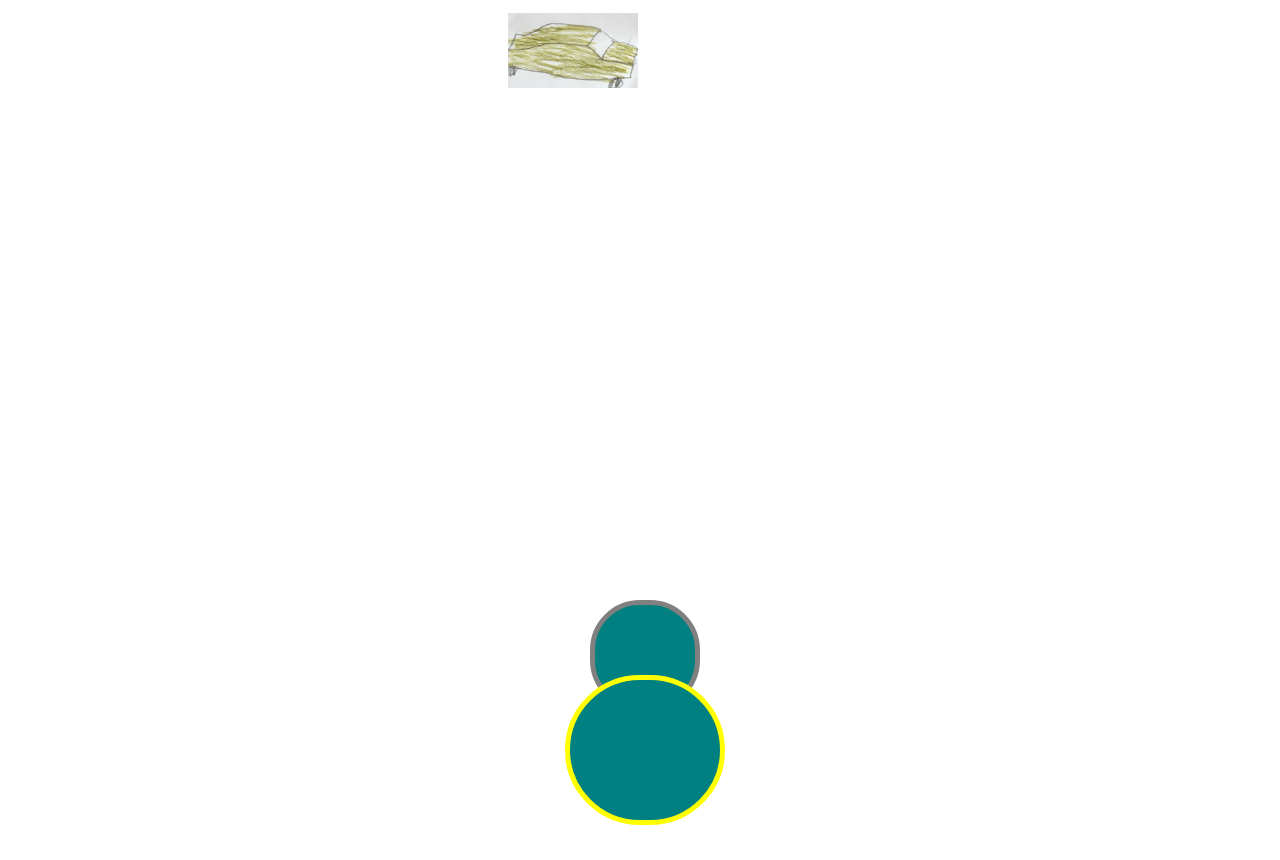
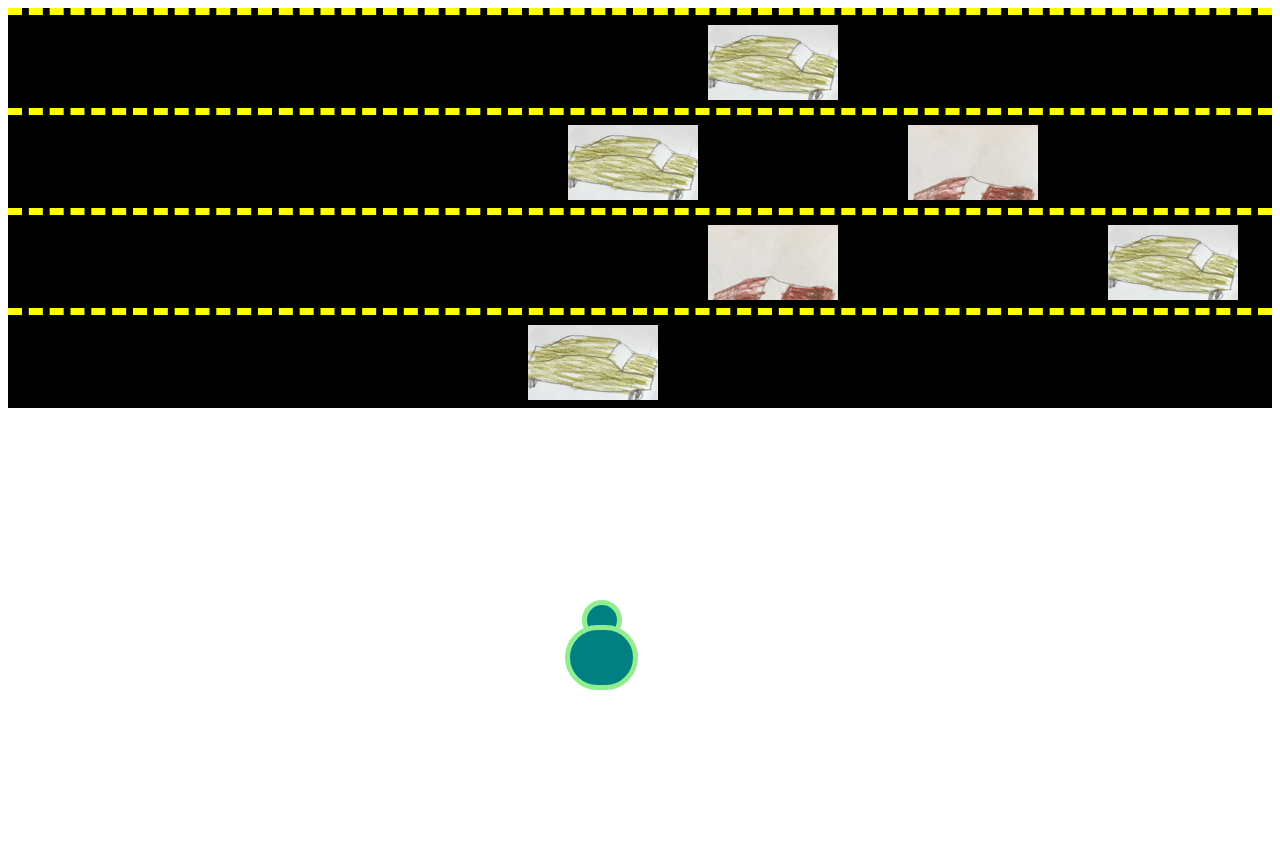
Before and after one commit to jemircal/risky-ribbit-road, a website: page index.html in a window 1280 px wide. After the commit the page ends 800 px from the top, so only its background shows below. Drawn offline with Linux system fonts and the light colour scheme.

Commit message:
Caleb and Mr. Fart made a lane

```diff
--- a/index.html
+++ b/index.html
@@ -19,17 +19,38 @@
   </head>
 
   <body>
-    <a-car pic="cars/car1.jpg">
-    </a-car>
+    <a-lane>
+      <a-car pic="cars/car2.jpg" space="200px">
+      </a-car>
+    </a-lane>
 
-    <a-car pic="cars/car2.jpg">
-    </a-car>
+    <a-lane>
+      <a-car pic="cars/car1.jpg" space="400px">
+      </a-car>
+
+      <a-car pic="cars/car2.jpg" space="60px">
+      </a-car>
+    </a-lane>
+
+    <a-lane>
+      <a-car pic="cars/car2.jpg" space="600px">
+      </a-car>
+
+      <a-car pic="cars/car1.jpg" space="200px">
+      </a-car>
+    </a-lane>
+
+    <a-lane>
+      <a-car pic="cars/car2.jpg" space="20px">
+      </a-car>
+    </a-lane>
 
     <div class="frog" the-frog>
       <div class="frog__head"></div>
       <div class="frog__body"></div>
     </div>
 
+    <script type="module" src="scripts/lane.js"></script>
     <script type="module" src="scripts/car.js"></script>
     <script type="module">
       import {Frog} from './scripts/frog.js';
--- a/scripts/car.js
+++ b/scripts/car.js
@@ -8,8 +8,7 @@ export class Car extends HTMLElement {
   connectedCallback() {
     console.log('I am added to the page!', this.getAttribute('pic'));
     this.style.backgroundImage = `url(${this.getAttribute('pic')})`;
-    console.log(this.style.backgroundImage);
-
+    this.style.left = this.getAttribute('space');
     setInterval(this.move.bind(this), 500);
   }
 
--- /dev/null
+++ b/scripts/lane.js
@@ -0,0 +1,11 @@
+export class Lane extends HTMLElement {
+  constructor() {
+    super();
+    console.log('I was built by caleb');
+  }
+
+  connectedCallback() {
+
+  }
+}
+window.customElements.define('a-lane', Lane);
--- a/styles.css
+++ b/styles.css
@@ -1,3 +1,7 @@
+* {
+  box-sizing: border-box;
+}
+
 .frog {
   position: absolute;
   top: calc(100vh - 200px);
@@ -6,21 +10,21 @@
 
 .frog__head {
   background-color: teal;
-  width: 100px;
-  height: 100px;
-  border: 5px solid gray;
+  width: 40px;
+  height: 40px;
+  border: 5px solid lightgreen;
   border-radius: 50px;
-  margin-left: 25px;
+  margin-left: 17px;
 }
 
 .frog__body {
   background-color: teal;
-  width: 150px;
-  height: 140px;
-  border: 5px solid yellow;
-  border-radius: 75px;
+  width: 73px;
+  height: 65px;
+  border: 5px solid lightgreen;
+  border-radius: 50px;
   position: relative;
-  top: -35px;
+  top: -15px;
 }
 
 a-car {
@@ -33,3 +37,12 @@ a-car {
   margin-bottom: 5px;
   background-size: cover;
 }
+
+a-lane {
+  border-top: 7px dashed yellow;
+  position: relative;
+  background-color: black;
+  display: block;
+  height: 100px;
+  padding: 5px 0;
+}
```
